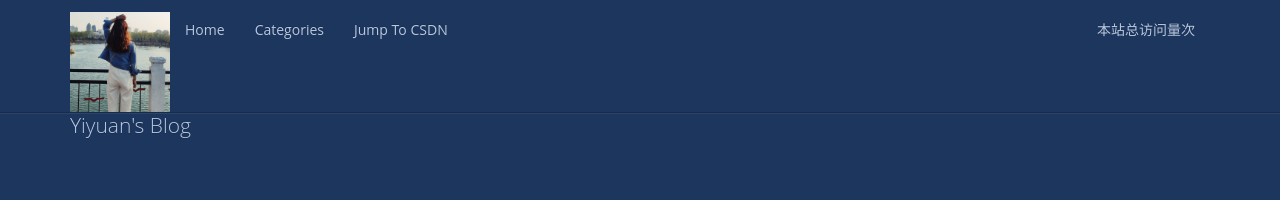
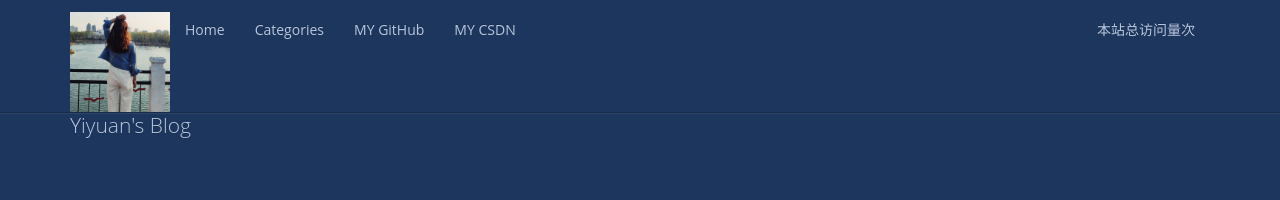
Before and after one commit to yiyuan1130/yiyuan1130.github.io, a Jekyll site: the page built from index.html, in a window 1280 px wide. Shown: the top 200 px of the page. Built offline with Jekyll 4.4.1, drawn with Linux system fonts in a browser that asks for light colours; nearby versions of some CDN libraries; a script that is not in the unit is left out; comment, search, counter and statistics services are not loaded.

Commit message:
add csdn url and github url

```diff
--- a/_includes/header.html
+++ b/_includes/header.html
@@ -19,8 +19,11 @@
           <a href="{{ '/categories/' | prepend: site.baseurl }}">Categories</a>
         </li>
         <li>
-          <a href="https://github.com/yiyuan1130">Jump To CSDN</a>
+          <a href="https://github.com/yiyuan1130">MY GitHub</a>
           <!-- <a href="{{ '/tag' | prepend: site.baseurl }}">Jump To CSDN</a> -->
+        </li>
+        <li>
+          <a href="https://me.csdn.net/YuAnHandSome">MY CSDN</a>
         </li>
       </ul>
       <ul class="nav navbar-nav navbar-right">
```
